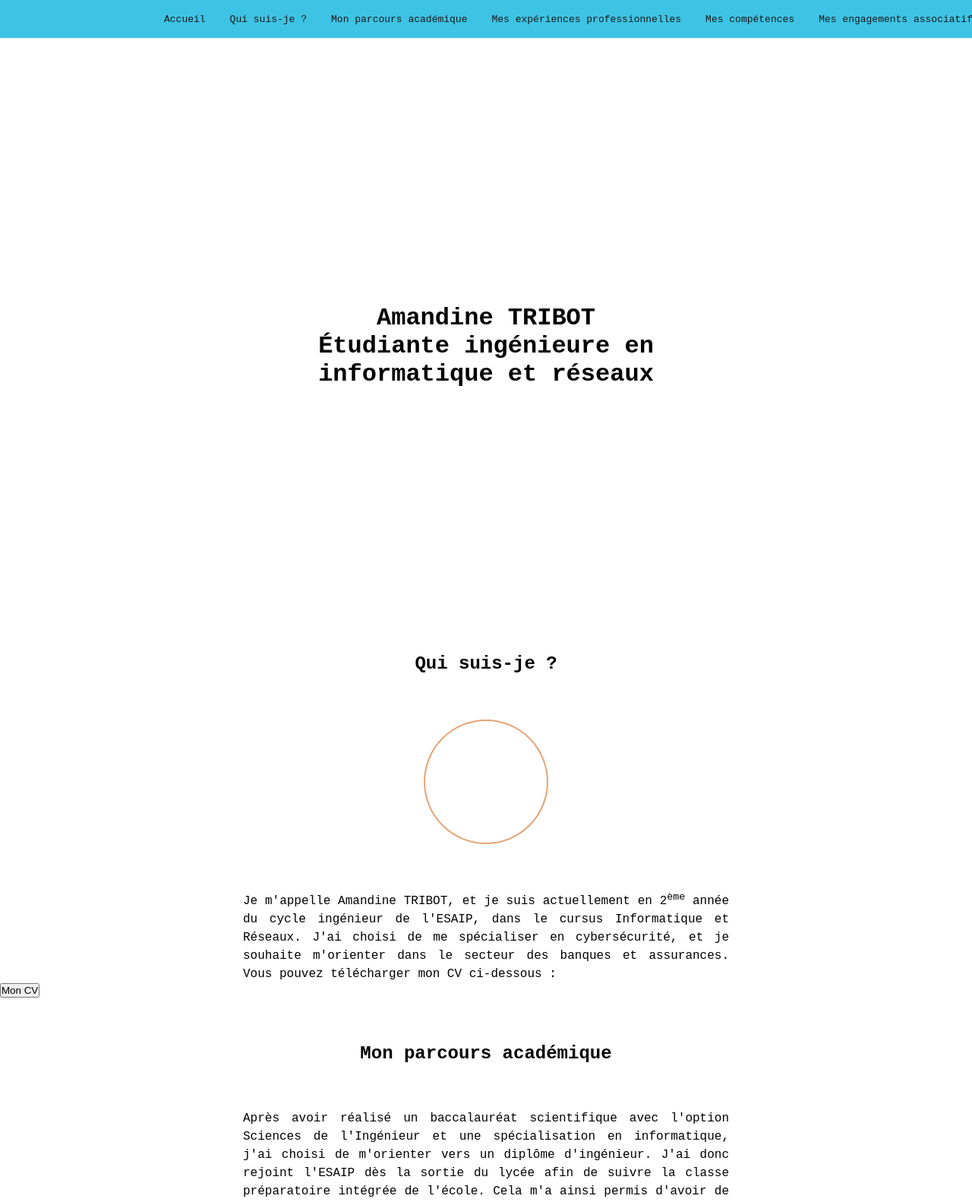
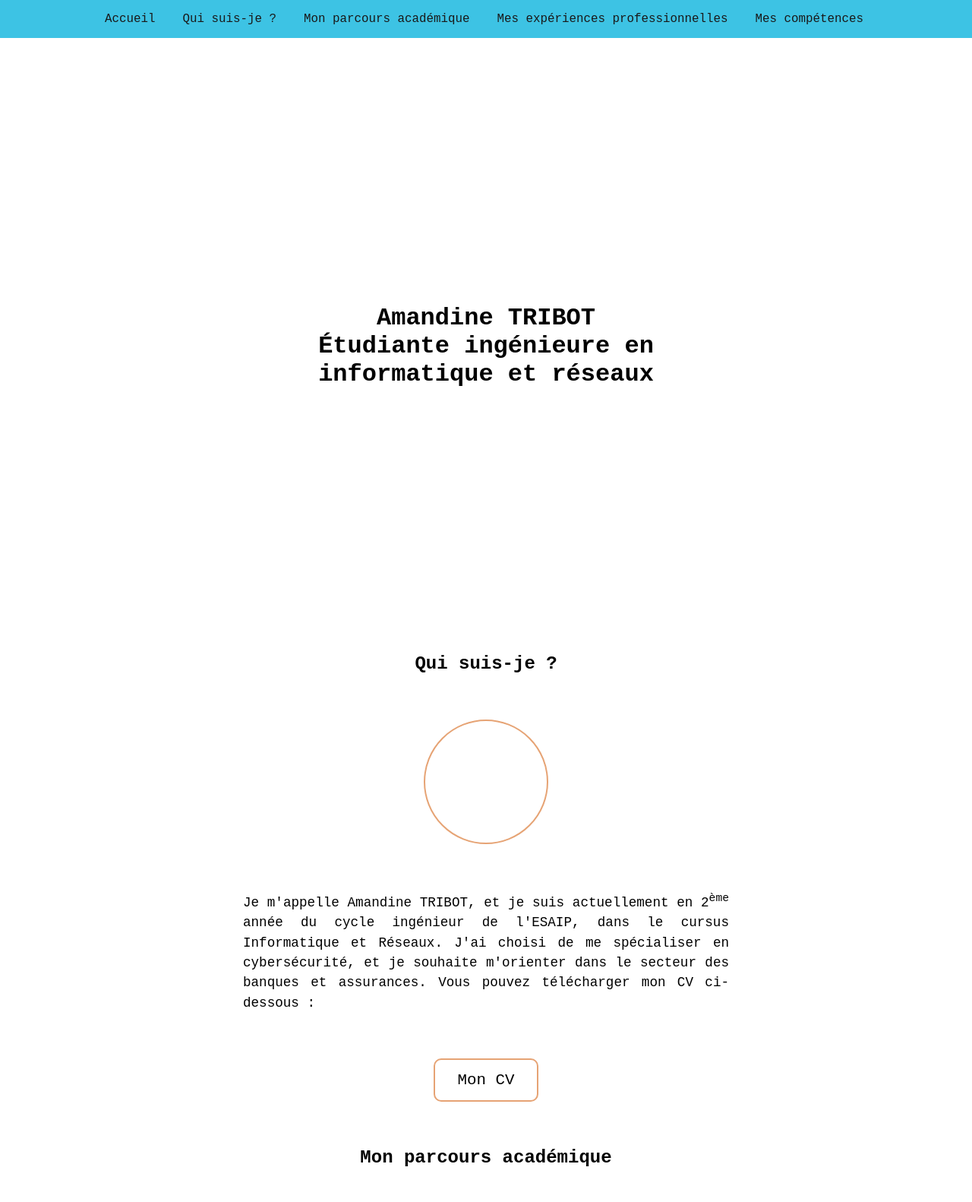
Before and after one commit to AmandineCT/Portfolio, a plain HTML site: page index.html in a window 1280 px wide. Shown: the top 1582 px of the page at 76% size. Drawn offline with Linux system fonts and the light colour scheme; a script that the page names is missing.

Commit message:
Update style.css

```diff
--- a/style.css
+++ b/style.css
@@ -8,6 +8,7 @@ html {scrollbar-width: none;}
 
 h2{
 	font-family: OCR A Std, monospace;
+	font-size: 150%;
 }
 
 h2.content{
@@ -21,9 +22,15 @@ h3{
 }
 
 p {
-		font-family: Courier New, monospace;
+		font-family: OCR A Std, monospace;
 		text-align: justify;
+		font-size: 110%;
 }
+
+li {
+	font-family: OCR A Std, monospace;
+	text-align: justify;
+	font-size: 110%;}
 
 /*PAGE D'ACCUEIL*/
 
@@ -45,7 +52,7 @@ p {
 #navigation {
   list-style-type: none;
   margin: 0;
-  padding-left: 25vh;
+  padding-left: 15vh;
   overflow: hidden;
   background-color: #transparent;
   position: fixed;
@@ -77,16 +84,33 @@ li.nav a{
   display: block;
   color: black;
   text-align: center;
-  padding: 18px 16px;
+  padding: 16px 18px;
   text-decoration: none;
 	font-family: OCR A Std, monospace;
-	font-size: small;
+	font-size: 90%;
 	height: 50px;
 }
 
 li.nav a:hover {
 	background-color: #29E2D0;
 	transition: 0.2s;
+}
+
+/*BOUTON*/
+
+button{
+	font-family: OCR A Std, monospace;
+	font-size: 130%;
+	background-color: white;
+	border:2px solid #e6a374;
+	padding: 15px 30px 15px 30px;
+	border-radius: 10px;
+}
+
+button:hover{
+	background-color: #e6a374;
+	transition: 0.2s;
+	cursor: pointer;
 }
 
 /*CLASSES*/
@@ -103,22 +127,24 @@ li.nav a:hover {
 	justify-content: center;
 	display: grid;
 	width: 33.3vw;
+	padding-top: 60px;
+	line-height: 1.5;
 }
 
 .cool{
-	padding-left: 200px;
-	padding-right: 200px;
+	padding-left: 150px;
+	padding-right: 150px;
 	justify-content: center;
 	display: grid;
 	width: 50vw;
 }
 
-.containtext li{
-	text-align: justify;
-	margin-left: 20vw;
+/*IDS*/
+
+#dl {
+	padding-top: 60px;
+	text-align: center;
 }
-
-/*IDS*/
 
 #img1{
 	background:url(moi.jpg);
```
